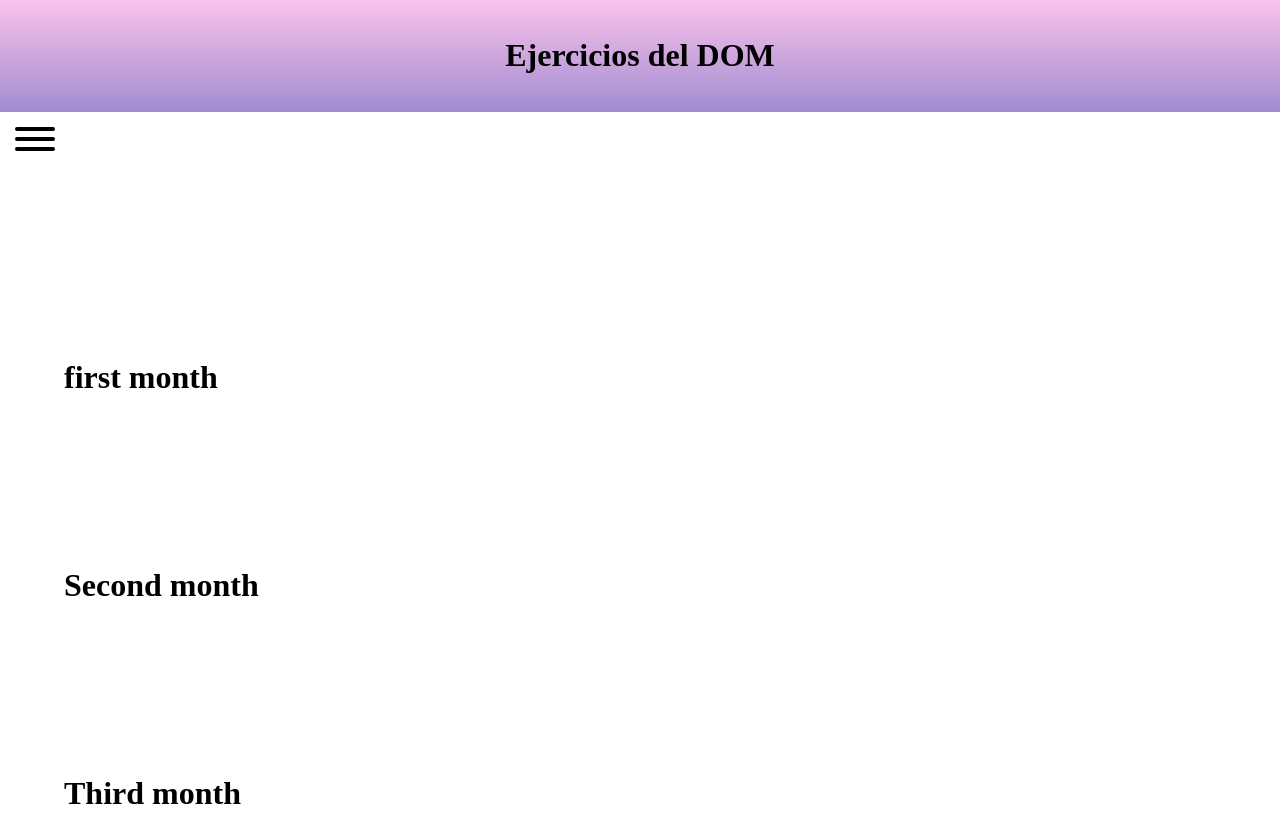
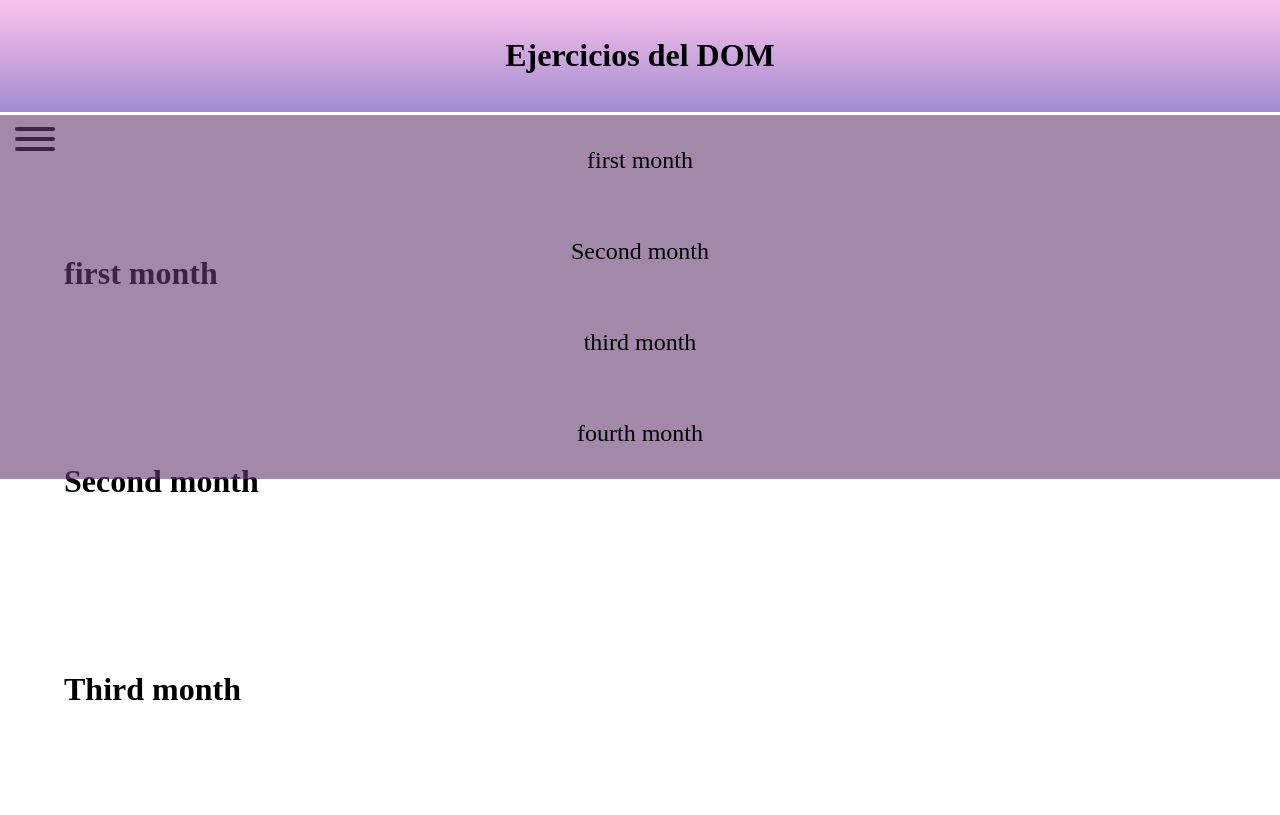
Before and after one commit to Mariana-Usuga/Menu-de-Hamburguesa, a plain HTML site: page index.html in a window 1280 px wide. Shown: the top 815 px of the page. Drawn offline with nearby package versions, Linux system fonts and the light colour scheme; a web font is replaced by a local one.

Commit message:
change styles to menu with css

```diff
--- a/index.html
+++ b/index.html
@@ -37,7 +37,7 @@
                 <a href="#third">third month</a>
             </li>
             <li>
-                <a href="fourth">fourth month</a>
+                <a href="#fourth">fourth month</a>
             </li>
         </ul>
     </div>
--- a/styles.css
+++ b/styles.css
@@ -17,9 +17,32 @@ html{
     scroll-behavior: smooth;
 }
 .menu{
+    text-decoration: none;
     background-color: aquamarine;
     transition: transform .3s ease;
-    transform:translate(-100%,0)/*hide*/
+    /*transform:translate(-100%,0)/*hide*/
+    width: 100%;
+    background-color: rgba(100, 58, 112, 0.60);
+    position: fixed;
+    top:7.2rem;
+    z-index: 20;
+    text-align: center;
+}
+ul{
+    list-style: none;
+    font-size: 1.5rem;
+    padding: 0;
+    margin: 0;
+}
+li{
+    padding: 2rem 0;
+}
+a{
+    text-decoration: none;
+    color: black;
+}
+li:hover{
+    background-image: var(--main-color);
 }
 .show-menu{
     transform: translate(0,0);
```
